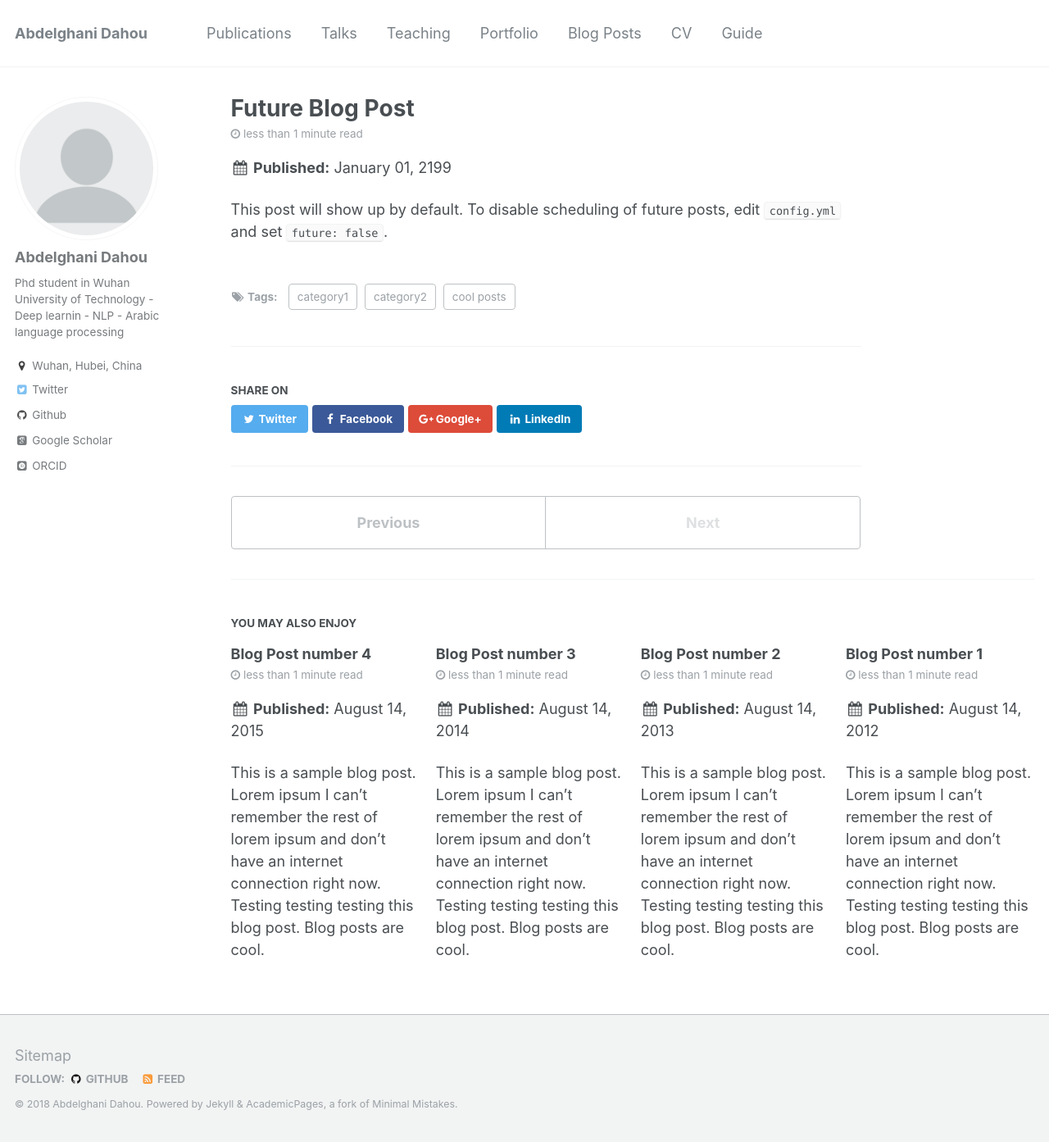
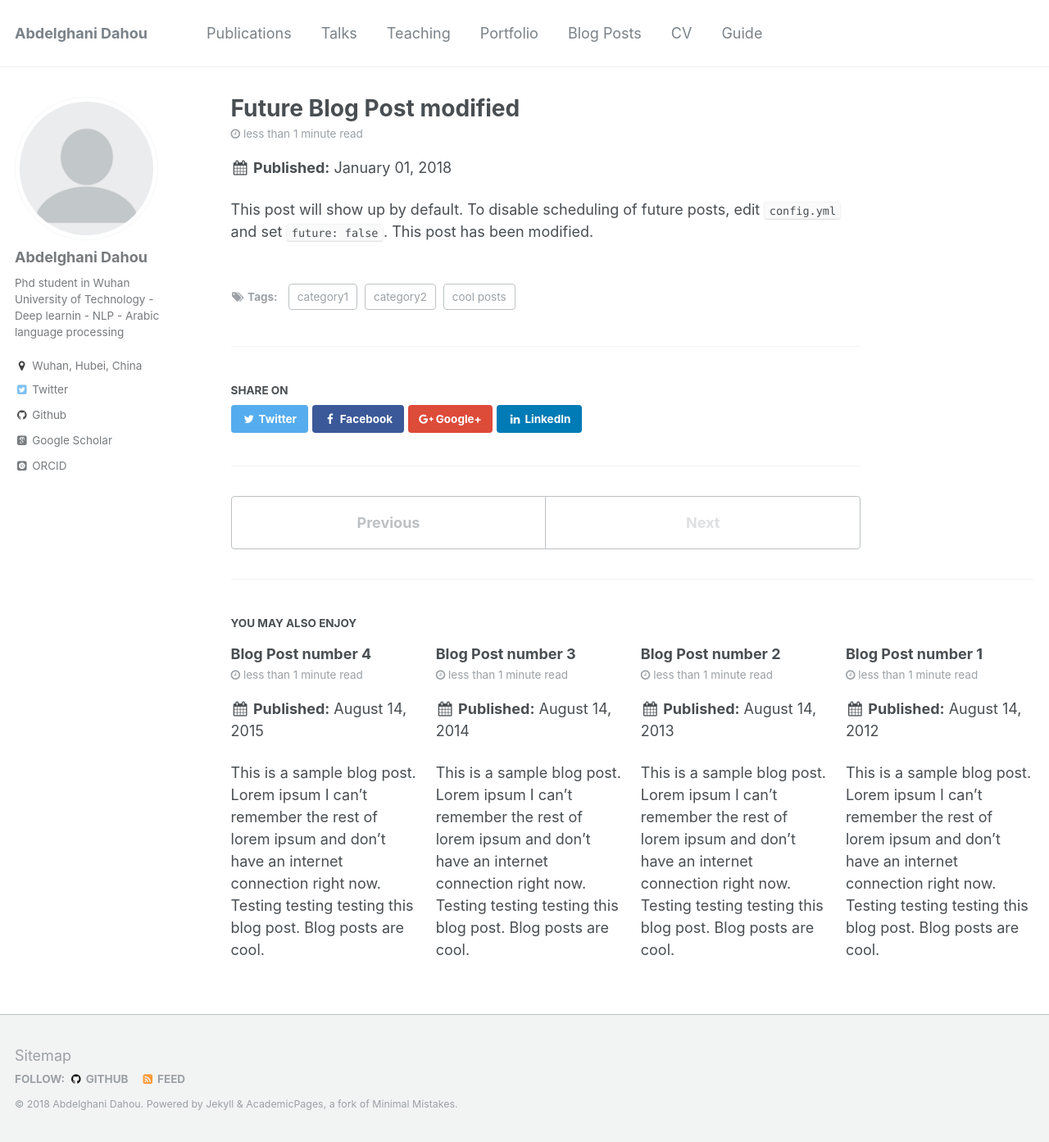
Before and after one commit to dahouabdelghani/dahouabdelghani.github.io, a Jekyll site: the page built from _posts/2199-01-01-future-post.md, in a window 1280 px wide and 1393 px high. Shown: the whole window at 82% size. Built offline with Jekyll 4.4.1, drawn with Linux system fonts in a browser that asks for light colours; some web fonts are replaced; a file with an impossible date is left out.

Commit message:
Update _posts/2199-01-01-future-post.md

```diff
--- a/_posts/2199-01-01-future-post.md
+++ b/_posts/2199-01-01-future-post.md
@@ -1,6 +1,6 @@
 ---
-title: 'Future Blog Post'
-date: 2199-01-01
+title: 'Future Blog Post modified'
+date: 2018-01-01
 permalink: /posts/2012/08/blog-post-4/
 tags:
   - cool posts
@@ -9,3 +9,4 @@ tags:
 ---
 
 This post will show up by default. To disable scheduling of future posts, edit `config.yml` and set `future: false`.
+This post has been modified.
```
